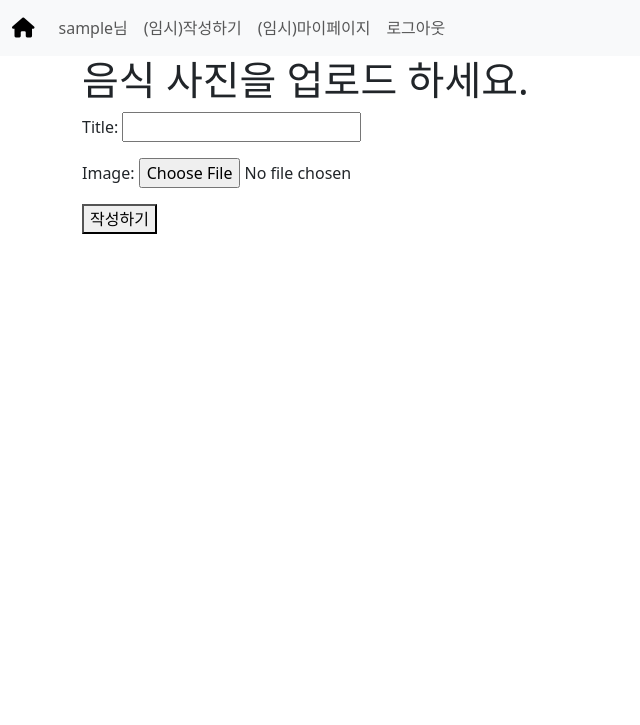
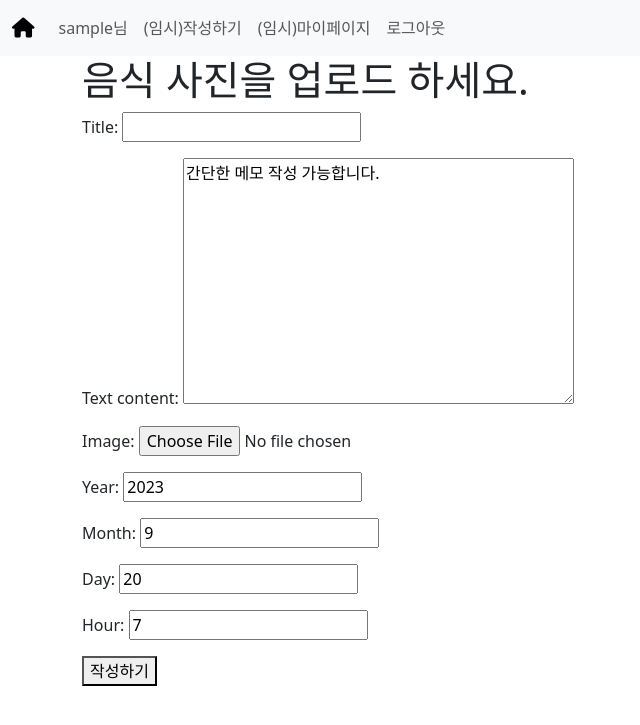
Before and after one commit to hong00009/yolov5, a Django app: page /upload/ in a window 1280 px wide. Shown: the top 725 px of the page, without its empty margins (0-640 px from the left). Run offline with Django 4.2, Linux system fonts and the light colour scheme; the visitor is signed in with stand-in values (Sample User, id 1); some libraries are stand-ins or nearby versions.

Commit message:
pull 전 commit

```diff
--- a/yolov5_django/forms.py
+++ b/yolov5_django/forms.py
@@ -1,11 +1,33 @@
 from django import forms
 from .models import Post
 from django.utils.timezone import now
+from datetime import datetime
 
 class PostForm(forms.ModelForm):
     class Meta:
         model = Post
-        fields = ['title', 'image']
+        fields = ['title', 'text_content', 'image', 'year', 'month', 'day', 'hour',]
+
+    year = forms.IntegerField(initial=datetime.now().year)
+    month = forms.IntegerField(initial=datetime.now().month)
+    day = forms.IntegerField(initial=datetime.now().day)
+    hour = forms.IntegerField(initial=datetime.now().hour)
+
+    def clean(self):
+        cleaned_data = super().clean()
+        year = cleaned_data.get('year')
+        month = cleaned_data.get('month')
+        day = cleaned_data.get('day')
+        hour = cleaned_data.get('hour')
+
+        if year is not None and month is not None and day is not None and hour is not None:
+            try:
+                post_time = datetime(year, month, day, hour)
+            except ValueError:
+                raise forms.ValidationError('Invalid date or time')
+
+            cleaned_data['post_time'] = post_time
+
 
 class EditPostForm(forms.ModelForm):
     class Meta:
@@ -15,9 +37,6 @@ class EditPostForm(forms.ModelForm):
     title = forms.CharField(required=True)  # 선택적으로 제목 수정 가능하도록
     image = forms.ImageField(required=True)  # 선택적으로 이미지 수정 가능하도록
 
-# class DateRangeFilterForm(forms.Form):
-#     start_date = forms.DateField(label='Start Date', required=False, widget=forms.TextInput(attrs={'type': 'date'}))
-#     end_date = forms.DateField(label='End Date', required=False, widget=forms.TextInput(attrs={'type': 'date'}))
 
 class DateRangeFilterForm(forms.Form):
     start_date = forms.DateField(
--- a/yolov5_django/models.py
+++ b/yolov5_django/models.py
@@ -1,12 +1,18 @@
 from django.db import models
 from django.conf import settings
+from datetime import datetime
 
 # Create your models here.
 class Post(models.Model):
     user = models.ForeignKey(settings.AUTH_USER_MODEL, on_delete=models.CASCADE, default=1)
     title = models.CharField(max_length=100)
+    text_content = models.TextField(max_length=255, default="간단한 메모 작성 가능합니다.")
     image = models.ImageField()
-    uploaded_at = models.DateTimeField(auto_now_add=True)
+    year = models.IntegerField(default=2023)
+    month = models.IntegerField(default=9)
+    day = models.IntegerField(default=1)
+    hour = models.IntegerField(default=1)
+    # uploaded_at = models.DateTimeField(auto_now_add=True)
 
     detection_result = models.TextField(blank=True, null=True)
 
--- a/yolov5_django/templates/yolov5_django/my_page.html
+++ b/yolov5_django/templates/yolov5_django/my_page.html
@@ -23,7 +23,7 @@
             </a>
             <div class="card-body">
                 <h5 class="card-title">{{ post.title }}</h5>
-                <p>작성일자: {{ post.uploaded_at|date:"Y-m-d"  }}</p>
+                <p>식사 시간: {{ post.year }}년 {{ post.month }}월 {{ post.day }}일 {{ post.hour }}시</p>
             </div>
             <a href="{% url 'yolov5_django:edit_post' post.id %}">수정</a>
             <a href="#" class="delete-button" data-post-id="{{ post.id }}" data-delete-url="{% url 'yolov5_django:delete_post' post.id %}">삭제</a>
--- a/yolov5_django/templates/yolov5_django/post.html
+++ b/yolov5_django/templates/yolov5_django/post.html
@@ -7,7 +7,8 @@
 
       <h1>{{ post.title }}</h1>
       <img src="{{ post.image.url }}" alt="{{ post.title }}" style="max-width:100%; max-height:640px;" />
-      <p>작성일: {{ post.uploaded_at|date:'Y-m-d'  }}</p>
+      <p>{{ post.text_content }}</p>
+      <p>식사 시간: {{ post.year }}년 {{ post.month }}월 {{ post.day }}일 {{ post.hour }}시</p>
 
       <p>
         결과:{% if food_idx_list %}
--- a/yolov5_django/views.py
+++ b/yolov5_django/views.py
@@ -5,6 +5,7 @@ from django.http import JsonResponse
 from django.views.decorators.http import require_POST
 from django.utils.timezone import now
 from django.core.paginator import Paginator
+from django.db.models import F
 
 from uuid import uuid4 # 고유번호 생성
 from datetime import datetime, timedelta
@@ -31,10 +32,25 @@ def upload_post(request):
     if request.method == 'POST':
         form = PostForm(request.POST, request.FILES)
         if form.is_valid():
+
+            year = form.cleaned_data['year']
+            month = form.cleaned_data['month']
+            day = form.cleaned_data['day']
+            hour = form.cleaned_data['hour']
+
+            post_time = datetime(year, month, day, hour)
+
             post = form.save(commit=False)
             post.user = request.user
-            post.uploaded_at = datetime.now()
-            post.save() # 사진 먼저 저장
+            post.post_time = post_time
+
+            image = request.FILES['image']
+            ext = image.name.split('.')[-1]
+            uuid = uuid4().hex
+            filename = '{}.{}'.format(uuid, ext)
+            post.image.name = filename
+
+            post.save()
 
             detected_foods = y_detect(post.image.path) # 저장된 사진으로 detect
             # detected_foods = None 또는 문자열(숫자1개/숫자,숫자 여러개)
@@ -52,10 +68,15 @@ def upload_post(request):
     }
     return render(request, 'yolov5_django/upload_post.html', context)
 
+
 @login_required
 def my_page(request):
     form = DateRangeFilterForm(request.GET)
-    all_posts = Post.objects.filter(user=request.user).order_by('-uploaded_at')
+
+    all_posts = Post.objects.filter(user=request.user).annotate(
+        combined_date=F('year') * 1000000 + F('month') * 10000 + F('day') * 100 + F('hour')
+    ).order_by('-combined_date')
+
     posts = all_posts
 
     if form.is_valid():
@@ -63,11 +84,23 @@ def my_page(request):
         end_date = form.cleaned_data['end_date']
 
         if start_date:
-            posts = posts.filter(uploaded_at__gte=start_date)
+
+            start_datetime = (
+                start_date.year * 1000000 +
+                start_date.month * 10000 +
+                start_date.day * 100
+            )
+            posts = posts.filter(combined_date__gte=start_datetime)
+
         if end_date:
-            end_date += timedelta(days=1)
-            end_date -= timedelta(seconds=1)
-            posts = posts.filter(uploaded_at__lte=end_date)
+
+            end_datetime = (
+                end_date.year * 1000000 +
+                end_date.month * 10000 +
+                end_date.day * 100 +
+                23
+            )
+            posts = posts.filter(combined_date__lte=end_datetime)
 
     # Pagination
     paginator = Paginator(posts, 20)
--- a/yolov5_django/yolo_detect.py
+++ b/yolov5_django/yolo_detect.py
@@ -2,7 +2,7 @@ import torch
 
 def y_detect(img_path):
     model = torch.hub.load('ultralytics/yolov5', 'custom', 'yolov5_model/yolov5L_best.pt')
-    results = model(img_path, size=1028)
+    results = model(img_path, size=1056)
 
     detections = results.xyxy[0]
     # detections[:,5] => tensor([ 1.,  50., 127.])
```
Also changed, not shown: accounts/personal_nutrition.py (+7 -2 lines), yolov5_django/migrations/0005_post_text_content.py (added), yolov5_django/migrations/0006_post_day_post_hour_post_month_post_year.py (added), yolov5_django/migrations/0007_remove_post_uploaded_at_post_post_time_and_more.py (added), yolov5_django/migrations/0008_remove_post_post_time.py (added), yolov5_django/migrations/0009_alter_post_day_alter_post_hour_alter_post_month_and_more.py (added).
